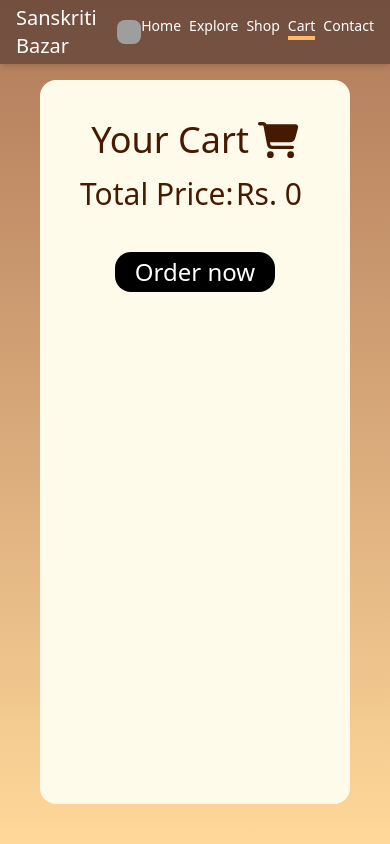
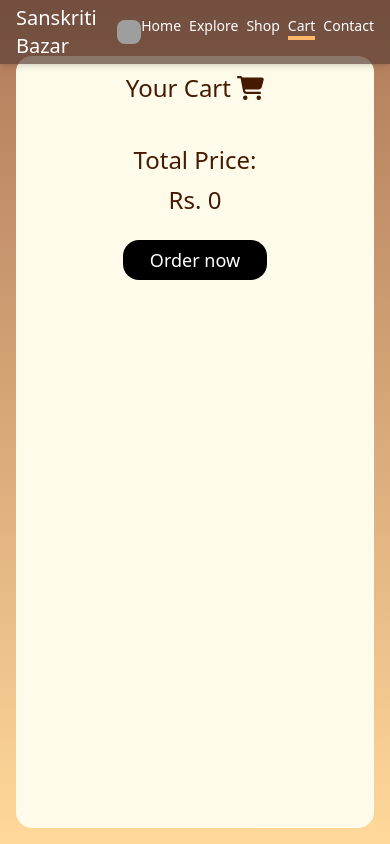
Before and after one commit to SakshamPhuyal/Sanskrit, a React (Vite) app in the folder Sanskriti/: page /cart in a window 390 px wide. Built offline with nearby package versions, Linux system fonts and the light colour scheme; grey boxes are pictures that could not be loaded.

Commit message:
Phone Responsive

```diff
--- a/Sanskriti/src/Components/Pages/cart.jsx
+++ b/Sanskriti/src/Components/Pages/cart.jsx
@@ -1,17 +1,11 @@
-//send to login after button
 import React, { useState, useEffect } from 'react';
-import { toast } from 'react-toastify'
+import { toast } from 'react-toastify';
 import { FontAwesomeIcon } from '@fortawesome/react-fontawesome';
-import { faCartShopping } from '@fortawesome/free-solid-svg-icons';
-import { faTrash } from '@fortawesome/free-solid-svg-icons';
+import { faCartShopping, faTrash } from '@fortawesome/free-solid-svg-icons';
+
 const Cart = ({ items: initialItems }) => {
   const [items, setItems] = useState([]);
   const [quantities, setQuantities] = useState([]);
-
-  useEffect(() => {
-    const initialQuantities = items.map(() => 1);
-    setQuantities(initialQuantities);
-  }, [items]);
 
   useEffect(() => {
     setItems(initialItems);
@@ -26,11 +20,10 @@ const Cart = ({ items: initialItems }) => {
 
   const decreaseQty = (index) => {
     const updated = [...quantities];
-    if (updated[index] > 1) {
-      updated[index]--;
+    if (updated[index] > 1) updated[index]--;
     setQuantities(updated);
-    }
   };
+
   const handleRemove = (index) => {
     const updatedItems = [...items];
     const updatedQuantities = [...quantities];
@@ -39,13 +32,14 @@ const Cart = ({ items: initialItems }) => {
     setItems(updatedItems);
     setQuantities(updatedQuantities);
   };
+
   const totalPrice = items.reduce((total, item, index) => {
     const price = parseInt(item.price.replace(/[^\d]/g, '')) || 0;
-    const quantity = quantities[index] || 1;
-    return total + price * quantity;
+    return total + price * (quantities[index] || 1);
   }, 0);
+
   const handleOrderNow = () => {
-    if(items.length === 0) {
+    if (items.length === 0) {
       toast.error("Cart is empty. Add items before ordering!");
       return;
     }
@@ -59,39 +53,59 @@ const Cart = ({ items: initialItems }) => {
     setItems([]);
     setQuantities([]);
   };
+
   return (
-  <div>
-  <div className="min-h-screen bg-gradient-to-b from-[#B07A5A] to-[#FFD89A] p-10 gap-10 flex justify-center">
-  <div className='w-190 h-auto mt-10 p-10 bg-amber-50 rounded-2xl flex flex-col'>
-  <h1 className='text-center text-amber-950 text-4xl '>
+    <div className="min-h-screen bg-gradient-to-b from-[#B07A5A] to-[#FFD89A] p-4 sm:p-6 md:p-10 flex justify-center">
+      <div className="w-full sm:w-11/12 md:w-190 h-auto mt-10 p-4 sm:p-6 md:p-10 bg-amber-50 rounded-2xl flex flex-col">
+        <h1 className="text-center text-2xl sm:text-3xl md:text-4xl text-amber-950 mb-6">
           Your Cart <FontAwesomeIcon icon={faCartShopping} />
         </h1>
+
         {items.map((item, index) => (
           <div
             key={index}
-className='bg-white h-32 w-170 mt-4 rounded-2xl border border-gray flex p-4 items-center justify-between'>
-<p className='text-2xl text-amber-950'>{item.title}</p>
-<div className='flex items-center gap-2'>
-<button onClick={() => increaseQty(index)} className='bg-black flex justify-center item-center text-white w-10 h-10 rounded-full text-2xl size-fit'>+</button>
-<p className='text-2xl'>Qty:{quantities[index]}</p>
-<button onClick={() => decreaseQty(index)}  className='bg-black flex justify-center item-center text-white w-10 h-10 rounded-full text-2xl size-fit'>-</button>
+            className="bg-white w-full sm:w-full md:w-170 h-auto sm:h-32 mt-4 rounded-2xl border border-gray flex flex-col sm:flex-row sm:items-center p-4 justify-between gap-4"
+          >
+            <p className="text-lg sm:text-2xl text-amber-950 text-center sm:text-left">{item.title}</p>
+            <div className="flex items-center gap-2 justify-center">
+              <button
+                onClick={() => increaseQty(index)}
+                className="bg-black flex justify-center items-center text-white w-8 h-8 sm:w-10 sm:h-10 rounded-full text-lg sm:text-2xl"
+              >
+                +
+              </button>
+              <p className="text-lg sm:text-2xl">Qty: {quantities[index]}</p>
+              <button
+                onClick={() => decreaseQty(index)}
+                className="bg-black flex justify-center items-center text-white w-8 h-8 sm:w-10 sm:h-10 rounded-full text-lg sm:text-2xl"
+              >
+                -
+              </button>
             </div>
-<p className='text-2xl'>
+            <p className="text-lg sm:text-2xl text-center sm:text-left">
               Price: Rs. {parseInt(item.price.replace(/[^\d]/g, '')) * quantities[index]}
             </p>
-<button onClick={() => handleRemove(index)} className="cursor-pointer text-red-600 text-2xl">
+            <button
+              onClick={() => handleRemove(index)}
+              className="cursor-pointer text-red-600 text-lg sm:text-2xl self-center sm:self-auto"
+            >
               <FontAwesomeIcon icon={faTrash} />
             </button>
           </div>
         ))}
-<div className='mt-4 text-amber-950 flex felx-col justify-between'>
-<p className='text-3xl'>Total Price:</p>
-<p className='text-3xl mr-2'>Rs. {totalPrice}</p>
+
+        <div className="mt-4 text-amber-950 flex flex-col sm:flex-row justify-between text-center sm:text-left gap-2 sm:gap-0">
+          <p className="text-2xl sm:text-3xl">Total Price:</p>
+          <p className="text-2xl sm:text-3xl">Rs. {totalPrice}</p>
         </div>
-<div className='flex justify-center mt-10'>
-<button className='bg-black text-white w-40 h-10 rounded-2xl justify-center  cursor-pointer hover:opacity-85 text-2xl'
-onClick={handleOrderNow}> Order now</button>
-</div>
+
+        <div className="flex justify-center mt-6 sm:mt-10">
+          <button
+            className="bg-black text-white w-36 sm:w-40 h-10 rounded-2xl justify-center cursor-pointer hover:opacity-85 text-lg sm:text-2xl"
+            onClick={handleOrderNow}
+          >
+            Order now
+          </button>
         </div>
       </div>
     </div>
```
Lines whose indentation alone changed are shown as unchanged.
